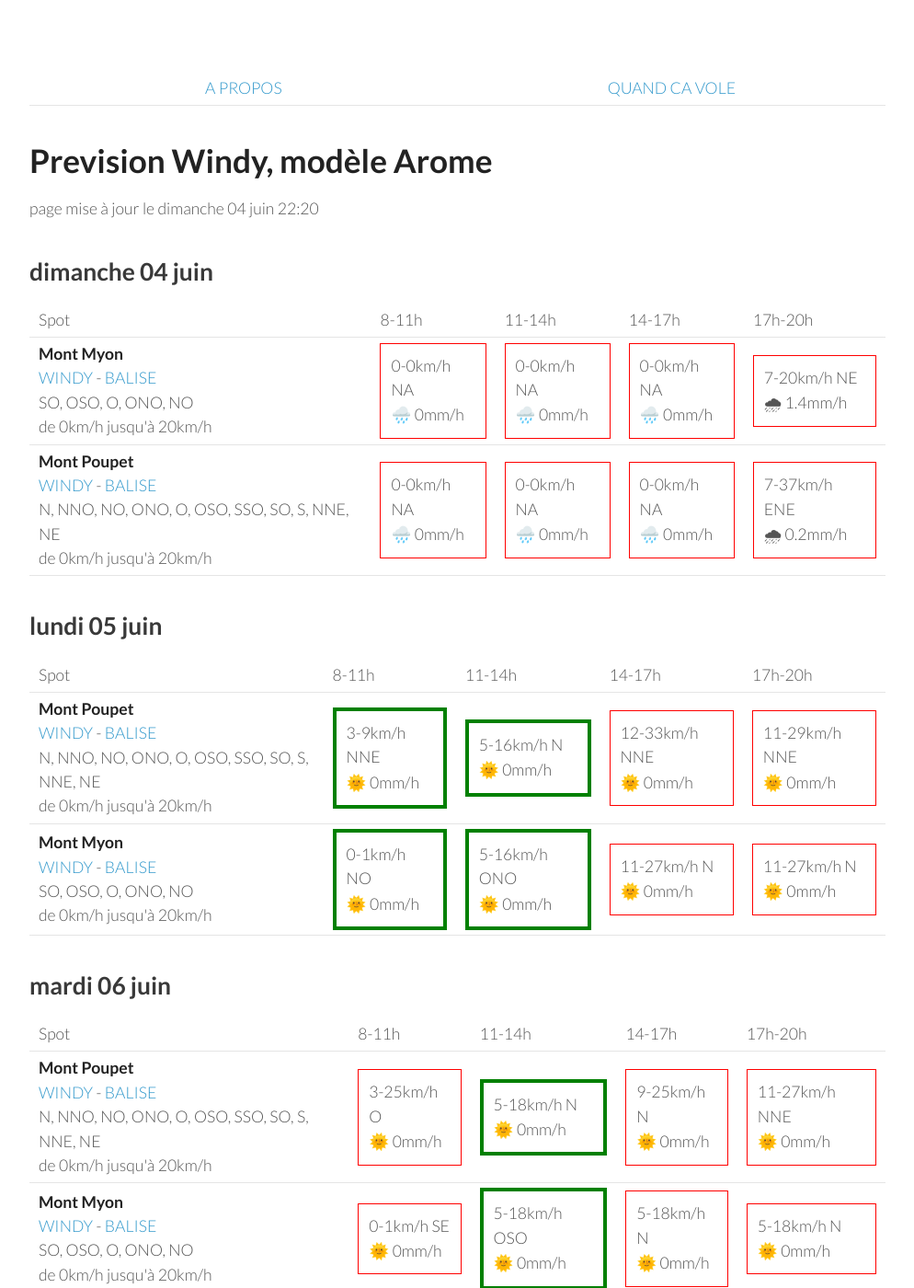
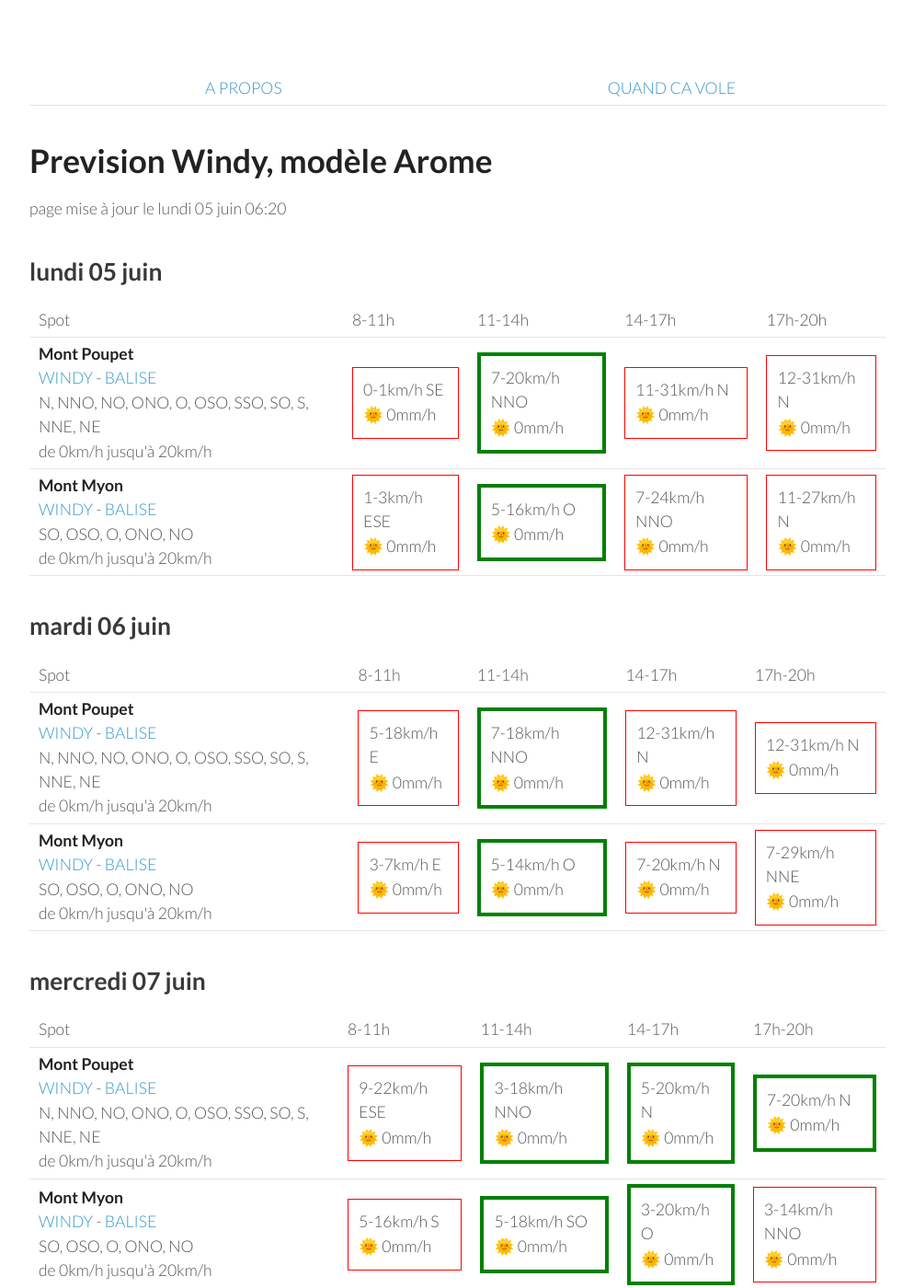
Before and after one commit to parapente-dans-le-nord/parapente-dans-le-nord.github.io, a Jekyll site: the page built from jura.markdown, in a window 1280 px wide and 1400 px high. Shown: the whole window at 92% size, without its empty margins (26-1020 px from the left). Built offline with Jekyll 4.4.1, drawn with Linux system fonts in a browser that asks for light colours; some of the changed text lies outside the part shown.

Commit message:
update index.markdown

```diff
--- a/jura.markdown
+++ b/jura.markdown
@@ -7,42 +7,8 @@ title:  "Tous les spots"
 {: .links}
 
 # Prevision Windy, modèle Arome
-page mise à jour le dimanche 04 juin 22:20
+page mise à jour le lundi 05 juin 06:20
 
-## dimanche 04 juin
-
-{::nomarkdown}
-<table>
-  <tbody>
-    <tr>
-      <td>Spot</td>
-      <td>8-11h</td>
-      <td>11-14h</td>
-      <td>14-17h</td>
-      <td>17h-20h</td>
-    </tr>
-<tr>
-        <td><strong>Mont Myon</strong><br><a href="https://windy.com/46.331/5.397?45.898,5.394,8,m:eWoagj8">WINDY</a> - <span class=""><a href="http://www.balisemeteo.com/balise.php?idBalise=70">BALISE</a> </span><br> <span class="vent-favorable">SO, OSO, O, ONO, NO</span><br><span class="force-vent">de 0km/h jusqu'à 20km/h</span> </td>
-
-            <td><div class="not-flyable"><p>0-0km/h NA</p><p>🌧️ 0mm/h</p></div></td>
-            <td><div class="not-flyable"><p>0-0km/h NA</p><p>🌧️ 0mm/h</p></div></td>
-            <td><div class="not-flyable"><p>0-0km/h NA</p><p>🌧️ 0mm/h</p></div></td>
-            <td><div class="not-flyable"><p>7-20km/h NE</p><p>🌧 1.4mm/h</p></div></td>
-
-    </tr>
-<tr>
-        <td><strong>Mont Poupet</strong><br><a href="https://windy.com/46.970/5.876?46.541,5.876,8">WINDY</a> - <span class=""><a href="http://www.balisemeteo.com/balise.php?idBalise=92">BALISE</a> </span><br> <span class="vent-favorable">N, NNO, NO, ONO, O, OSO, SSO, SO, S, NNE, NE</span><br><span class="force-vent">de 0km/h jusqu'à 20km/h</span> </td>
-
-            <td><div class="not-flyable"><p>0-0km/h NA</p><p>🌧️ 0mm/h</p></div></td>
-            <td><div class="not-flyable"><p>0-0km/h NA</p><p>🌧️ 0mm/h</p></div></td>
-            <td><div class="not-flyable"><p>0-0km/h NA</p><p>🌧️ 0mm/h</p></div></td>
-            <td><div class="not-flyable"><p>7-37km/h ENE</p><p>🌧 0.2mm/h</p></div></td>
-
-    </tr>
-
-</tbody>
-</table>
-{:/}
 ## lundi 05 juin
 
 {::nomarkdown}
@@ -58,19 +24,19 @@ page mise à jour le dimanche 04 juin 22:20
 <tr>
         <td><strong>Mont Poupet</strong><br><a href="https://windy.com/46.970/5.876?46.541,5.876,8">WINDY</a> - <span class=""><a href="http://www.balisemeteo.com/balise.php?idBalise=92">BALISE</a> </span><br> <span class="vent-favorable">N, NNO, NO, ONO, O, OSO, SSO, SO, S, NNE, NE</span><br><span class="force-vent">de 0km/h jusqu'à 20km/h</span> </td>
 
-            <td><div class="flyable"><p>3-9km/h NNE</p><p>🌞 0mm/h</p></div></td>
-            <td><div class="flyable"><p>5-16km/h N</p><p>🌞 0mm/h</p></div></td>
-            <td><div class="not-flyable"><p>12-33km/h NNE</p><p>🌞 0mm/h</p></div></td>
-            <td><div class="not-flyable"><p>11-29km/h NNE</p><p>🌞 0mm/h</p></div></td>
+            <td><div class="not-flyable"><p>0-1km/h SE</p><p>🌞 0mm/h</p></div></td>
+            <td><div class="flyable"><p>7-20km/h NNO</p><p>🌞 0mm/h</p></div></td>
+            <td><div class="not-flyable"><p>11-31km/h N</p><p>🌞 0mm/h</p></div></td>
+            <td><div class="not-flyable"><p>12-31km/h N</p><p>🌞 0mm/h</p></div></td>
 
 
     </tr>
 <tr>
         <td><strong>Mont Myon</strong><br><a href="https://windy.com/46.331/5.397?45.898,5.394,8,m:eWoagj8">WINDY</a> - <span class=""><a href="http://www.balisemeteo.com/balise.php?idBalise=70">BALISE</a> </span><br> <span class="vent-favorable">SO, OSO, O, ONO, NO</span><br><span class="force-vent">de 0km/h jusqu'à 20km/h</span> </td>
 
-            <td><div class="flyable"><p>0-1km/h NO</p><p>🌞 0mm/h</p></div></td>
-            <td><div class="flyable"><p>5-16km/h ONO</p><p>🌞 0mm/h</p></div></td>
-            <td><div class="not-flyable"><p>11-27km/h N</p><p>🌞 0mm/h</p></div></td>
+            <td><div class="not-flyable"><p>1-3km/h ESE</p><p>🌞 0mm/h</p></div></td>
+            <td><div class="flyable"><p>5-16km/h O</p><p>🌞 0mm/h</p></div></td>
+            <td><div class="not-flyable"><p>7-24km/h NNO</p><p>🌞 0mm/h</p></div></td>
             <td><div class="not-flyable"><p>11-27km/h N</p><p>🌞 0mm/h</p></div></td>
 
 
@@ -94,20 +60,20 @@ page mise à jour le dimanche 04 juin 22:20
 <tr>
         <td><strong>Mont Poupet</strong><br><a href="https://windy.com/46.970/5.876?46.541,5.876,8">WINDY</a> - <span class=""><a href="http://www.balisemeteo.com/balise.php?idBalise=92">BALISE</a> </span><br> <span class="vent-favorable">N, NNO, NO, ONO, O, OSO, SSO, SO, S, NNE, NE</span><br><span class="force-vent">de 0km/h jusqu'à 20km/h</span> </td>
 
-            <td><div class="not-flyable"><p>3-25km/h O</p><p>🌞 0mm/h</p></div></td>
-            <td><div class="flyable"><p>5-18km/h N</p><p>🌞 0mm/h</p></div></td>
-            <td><div class="not-flyable"><p>9-25km/h N</p><p>🌞 0mm/h</p></div></td>
-            <td><div class="not-flyable"><p>11-27km/h NNE</p><p>🌞 0mm/h</p></div></td>
+            <td><div class="not-flyable"><p>5-18km/h E</p><p>🌞 0mm/h</p></div></td>
+            <td><div class="flyable"><p>7-18km/h NNO</p><p>🌞 0mm/h</p></div></td>
+            <td><div class="not-flyable"><p>12-31km/h N</p><p>🌞 0mm/h</p></div></td>
+            <td><div class="not-flyable"><p>12-31km/h N</p><p>🌞 0mm/h</p></div></td>
 
 
     </tr>
 <tr>
         <td><strong>Mont Myon</strong><br><a href="https://windy.com/46.331/5.397?45.898,5.394,8,m:eWoagj8">WINDY</a> - <span class=""><a href="http://www.balisemeteo.com/balise.php?idBalise=70">BALISE</a> </span><br> <span class="vent-favorable">SO, OSO, O, ONO, NO</span><br><span class="force-vent">de 0km/h jusqu'à 20km/h</span> </td>
 
-            <td><div class="not-flyable"><p>0-1km/h SE</p><p>🌞 0mm/h</p></div></td>
-            <td><div class="flyable"><p>5-18km/h OSO</p><p>🌞 0mm/h</p></div></td>
-            <td><div class="not-flyable"><p>5-18km/h N</p><p>🌞 0mm/h</p></div></td>
-            <td><div class="not-flyable"><p>5-18km/h N</p><p>🌞 0mm/h</p></div></td>
+            <td><div class="not-flyable"><p>3-7km/h E</p><p>🌞 0mm/h</p></div></td>
+            <td><div class="flyable"><p>5-14km/h O</p><p>🌞 0mm/h</p></div></td>
+            <td><div class="not-flyable"><p>7-20km/h N</p><p>🌞 0mm/h</p></div></td>
+            <td><div class="not-flyable"><p>7-29km/h NNE</p><p>🌞 0mm/h</p></div></td>
 
 
     </tr>
@@ -128,22 +94,22 @@ page mise à jour le dimanche 04 juin 22:20
       <td>17h-20h</td>
     </tr>
 <tr>
+        <td><strong>Mont Poupet</strong><br><a href="https://windy.com/46.970/5.876?46.541,5.876,8">WINDY</a> - <span class=""><a href="http://www.balisemeteo.com/balise.php?idBalise=92">BALISE</a> </span><br> <span class="vent-favorable">N, NNO, NO, ONO, O, OSO, SSO, SO, S, NNE, NE</span><br><span class="force-vent">de 0km/h jusqu'à 20km/h</span> </td>
+
+            <td><div class="not-flyable"><p>9-22km/h ESE</p><p>🌞 0mm/h</p></div></td>
+            <td><div class="flyable"><p>3-18km/h NNO</p><p>🌞 0mm/h</p></div></td>
+            <td><div class="flyable"><p>5-20km/h N</p><p>🌞 0mm/h</p></div></td>
+            <td><div class="flyable"><p>7-20km/h N</p><p>🌞 0mm/h</p></div></td>
+
+
+    </tr>
+<tr>
         <td><strong>Mont Myon</strong><br><a href="https://windy.com/46.331/5.397?45.898,5.394,8,m:eWoagj8">WINDY</a> - <span class=""><a href="http://www.balisemeteo.com/balise.php?idBalise=70">BALISE</a> </span><br> <span class="vent-favorable">SO, OSO, O, ONO, NO</span><br><span class="force-vent">de 0km/h jusqu'à 20km/h</span> </td>
 
             <td><div class="not-flyable"><p>5-16km/h S</p><p>🌞 0mm/h</p></div></td>
             <td><div class="flyable"><p>5-18km/h SO</p><p>🌞 0mm/h</p></div></td>
-            <td><div class="flyable"><p>1-18km/h O</p><p>🌞 0mm/h</p></div></td>
+            <td><div class="flyable"><p>3-20km/h O</p><p>🌞 0mm/h</p></div></td>
             <td><div class="not-flyable"><p>3-14km/h NNO</p><p>🌞 0mm/h</p></div></td>
-
-
-    </tr>
-<tr>
-        <td><strong>Mont Poupet</strong><br><a href="https://windy.com/46.970/5.876?46.541,5.876,8">WINDY</a> - <span class=""><a href="http://www.balisemeteo.com/balise.php?idBalise=92">BALISE</a> </span><br> <span class="vent-favorable">N, NNO, NO, ONO, O, OSO, SSO, SO, S, NNE, NE</span><br><span class="force-vent">de 0km/h jusqu'à 20km/h</span> </td>
-
-            <td><div class="not-flyable"><p>3-20km/h SE</p><p>🌞 0mm/h</p></div></td>
-            <td><div class="flyable"><p>5-20km/h ONO</p><p>🌞 0mm/h</p></div></td>
-            <td><div class="not-flyable"><p>7-22km/h NNO</p><p>🌞 0mm/h</p></div></td>
-            <td><div class="not-flyable"><p>9-24km/h NNE</p><p>🌞 0mm/h</p></div></td>
 
 
     </tr>
@@ -166,17 +132,17 @@ page mise à jour le dimanche 04 juin 22:20
 <tr>
         <td><strong>Mont Poupet</strong><br><a href="https://windy.com/46.970/5.876?46.541,5.876,8">WINDY</a> - <span class=""><a href="http://www.balisemeteo.com/balise.php?idBalise=92">BALISE</a> </span><br> <span class="vent-favorable">N, NNO, NO, ONO, O, OSO, SSO, SO, S, NNE, NE</span><br><span class="force-vent">de 0km/h jusqu'à 20km/h</span> </td>
 
-            <td><div class="not-flyable"><p>3-18km/h SSE</p><p>🌞 0mm/h</p></div></td>
-            <td><div class="flyable"><p>5-20km/h N</p><p>🌞 0mm/h</p></div></td>
-            <td><div class="not-flyable"><p>7-24km/h N</p><p>🌞 0mm/h</p></div></td>
-            <td><div class="not-flyable"><p>9-24km/h N</p><p>🌞 0mm/h</p></div></td>
+            <td><div class="flyable"><p>5-16km/h SSO</p><p>🌞 0mm/h</p></div></td>
+            <td><div class="flyable"><p>5-20km/h O</p><p>🌞 0mm/h</p></div></td>
+            <td><div class="not-flyable"><p>5-22km/h ONO</p><p>🌞 0mm/h</p></div></td>
+            <td><div class="not-flyable"><p>7-22km/h NO</p><p>🌞 0mm/h</p></div></td>
 
 
     </tr>
 <tr>
         <td><strong>Mont Myon</strong><br><a href="https://windy.com/46.331/5.397?45.898,5.394,8,m:eWoagj8">WINDY</a> - <span class=""><a href="http://www.balisemeteo.com/balise.php?idBalise=70">BALISE</a> </span><br> <span class="vent-favorable">SO, OSO, O, ONO, NO</span><br><span class="force-vent">de 0km/h jusqu'à 20km/h</span> </td>
 
-            <td><div class="not-flyable"><p>5-12km/h S</p><p>🌞 0mm/h</p></div></td>
+            <td><div class="not-flyable"><p>5-14km/h S</p><p>🌞 0mm/h</p></div></td>
             <td><div class="not-flyable"><p>7-22km/h SO</p><p>🌞 0mm/h</p></div></td>
             <td><div class="not-flyable"><p>5-22km/h SO</p><p>🌞 0mm/h</p></div></td>
             <td><div class="flyable"><p>1-18km/h OSO</p><p>🌞 0mm/h</p></div></td>
@@ -202,10 +168,10 @@ page mise à jour le dimanche 04 juin 22:20
 <tr>
         <td><strong>Mont Poupet</strong><br><a href="https://windy.com/46.970/5.876?46.541,5.876,8">WINDY</a> - <span class=""><a href="http://www.balisemeteo.com/balise.php?idBalise=92">BALISE</a> </span><br> <span class="vent-favorable">N, NNO, NO, ONO, O, OSO, SSO, SO, S, NNE, NE</span><br><span class="force-vent">de 0km/h jusqu'à 20km/h</span> </td>
 
-            <td><div class="not-flyable"><p>9-25km/h ESE</p><p>🌞 0mm/h</p></div></td>
-            <td><div class="not-flyable"><p>5-20km/h E</p><p>🌞 0mm/h</p></div></td>
-            <td><div class="flyable"><p>5-20km/h NE</p><p>🌞 0mm/h</p></div></td>
-            <td><div class="not-flyable"><p>7-22km/h NNE</p><p>🌞 0mm/h</p></div></td>
+            <td><div class="flyable"><p>3-14km/h S</p><p>🌞 0mm/h</p></div></td>
+            <td><div class="flyable"><p>5-18km/h NE</p><p>🌞 0mm/h</p></div></td>
+            <td><div class="flyable"><p>3-20km/h N</p><p>🌧 0.2mm/h</p></div></td>
+            <td><div class="flyable"><p>3-16km/h NE</p><p>🌞 0mm/h</p></div></td>
 
 
     </tr>
```
